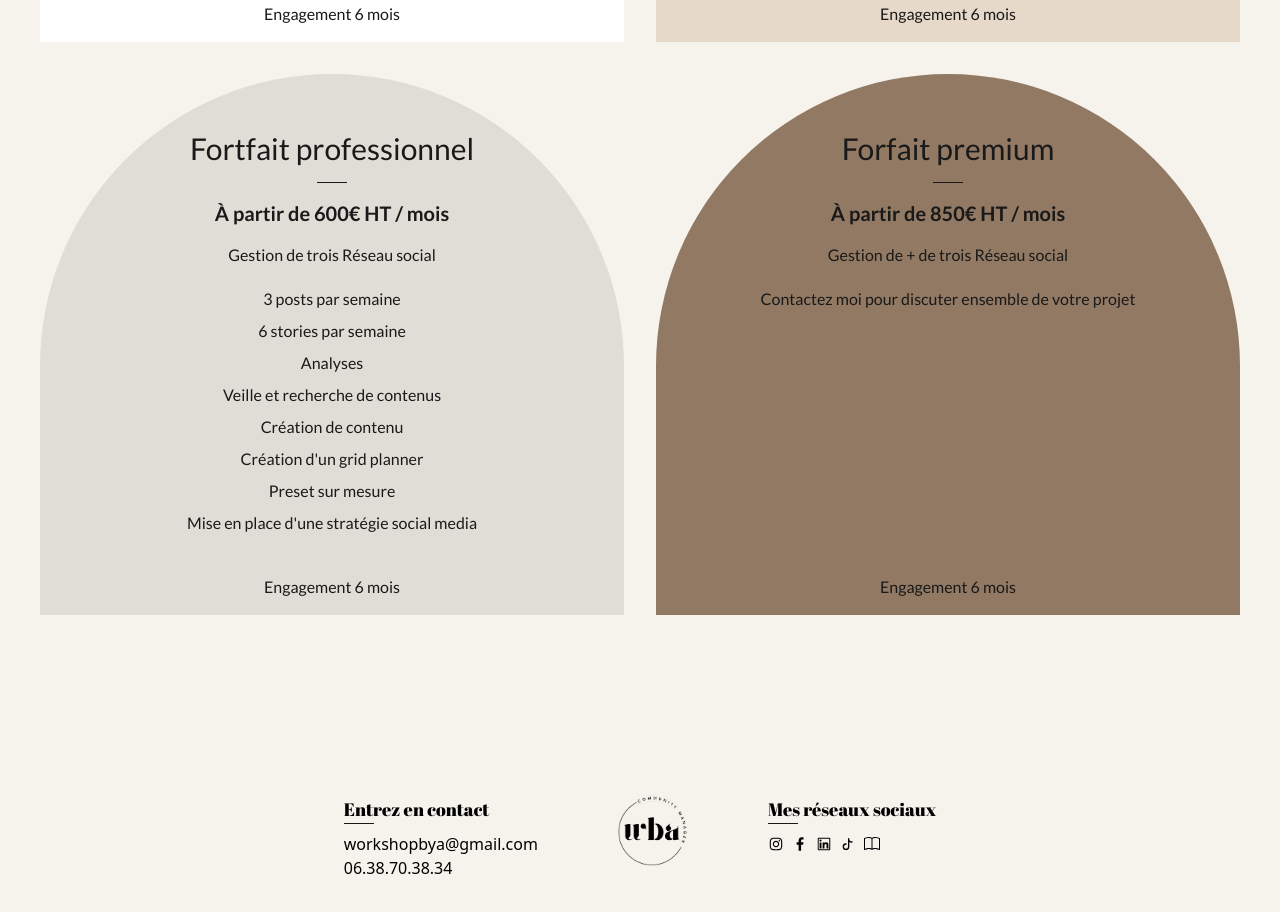
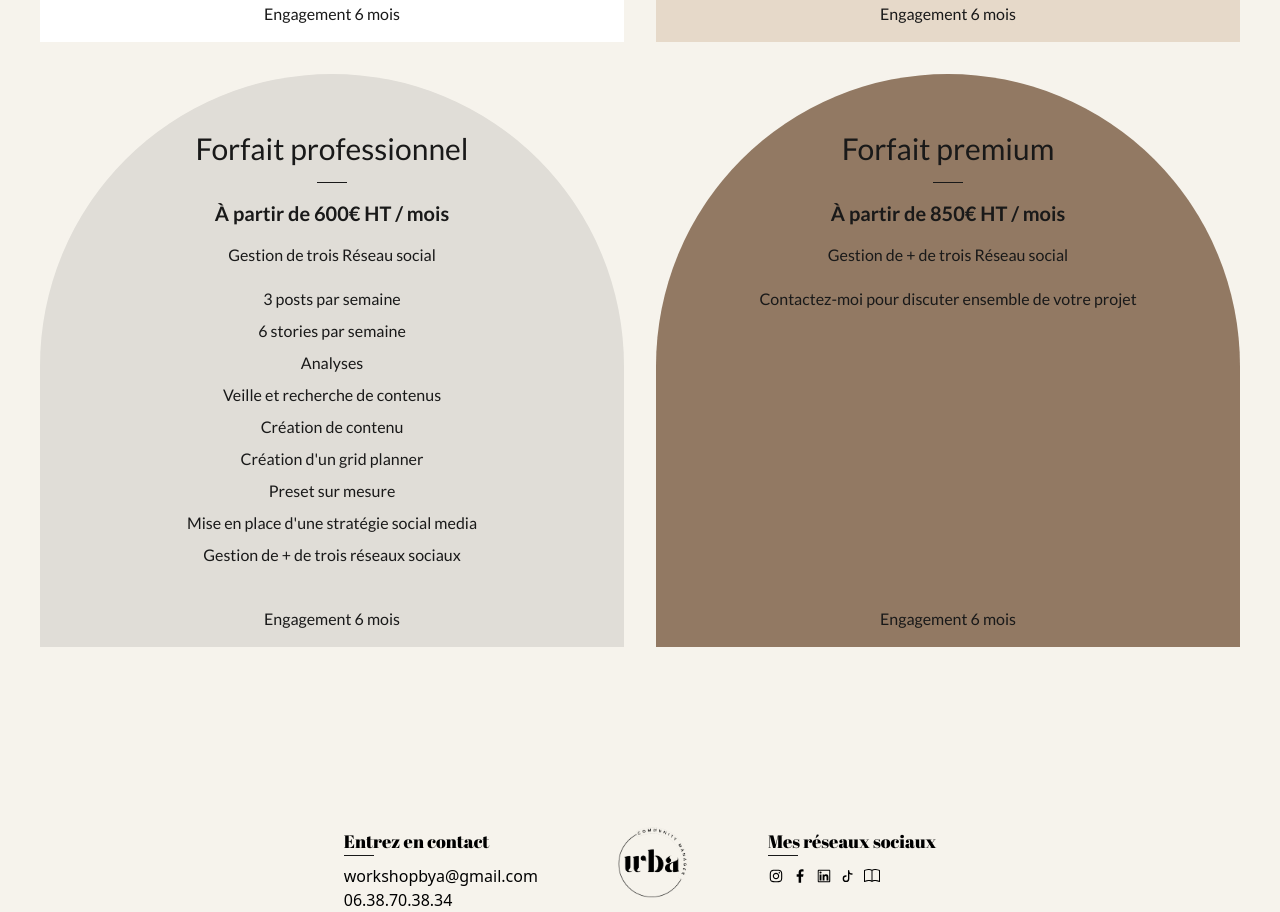
Before and after one commit to simoncdn/workshopbya, a Next.js app: page /services/forfaits in a window 1280 px wide. Shown: the part 820-1732 px from the top of the page. Built offline with nearby package versions, Linux system fonts and the light colour scheme.

Commit message:
✏️ Fix : CONSTANT > Fix typo

```diff
--- a/constants/constants.tsx
+++ b/constants/constants.tsx
@@ -148,7 +148,7 @@ export const packs = [
     ],
   },
   {
-    title: "Fortfait professionnel",
+    title: "Forfait professionnel",
     price: "600",
     subtitle: "Gestion de trois Réseau social",
     cardColor: "grey",
@@ -163,6 +163,7 @@ export const packs = [
       "Création d'un grid planner",
       "Preset sur mesure",
       "Mise en place d'une stratégie social media",
+      "Gestion de + de trois réseaux sociaux",
     ],
   },
   {
@@ -172,7 +173,7 @@ export const packs = [
     cardColor: "tertiary",
     textColor: "primary",
     animationDelay: 2.2,
-    description: ["Contactez moi pour discuter ensemble de votre projet"],
+    description: ["Contactez-moi pour discuter ensemble de votre projet"],
   },
 ];
 
```
